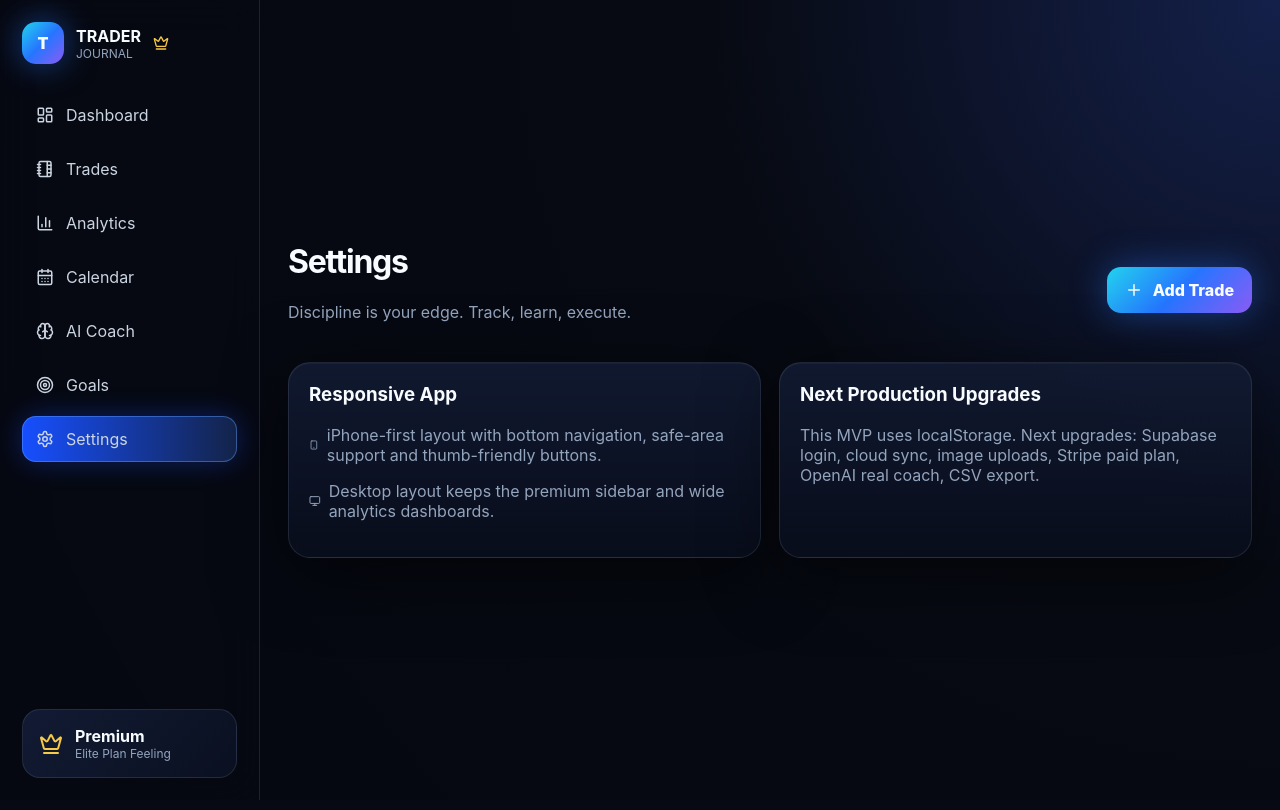
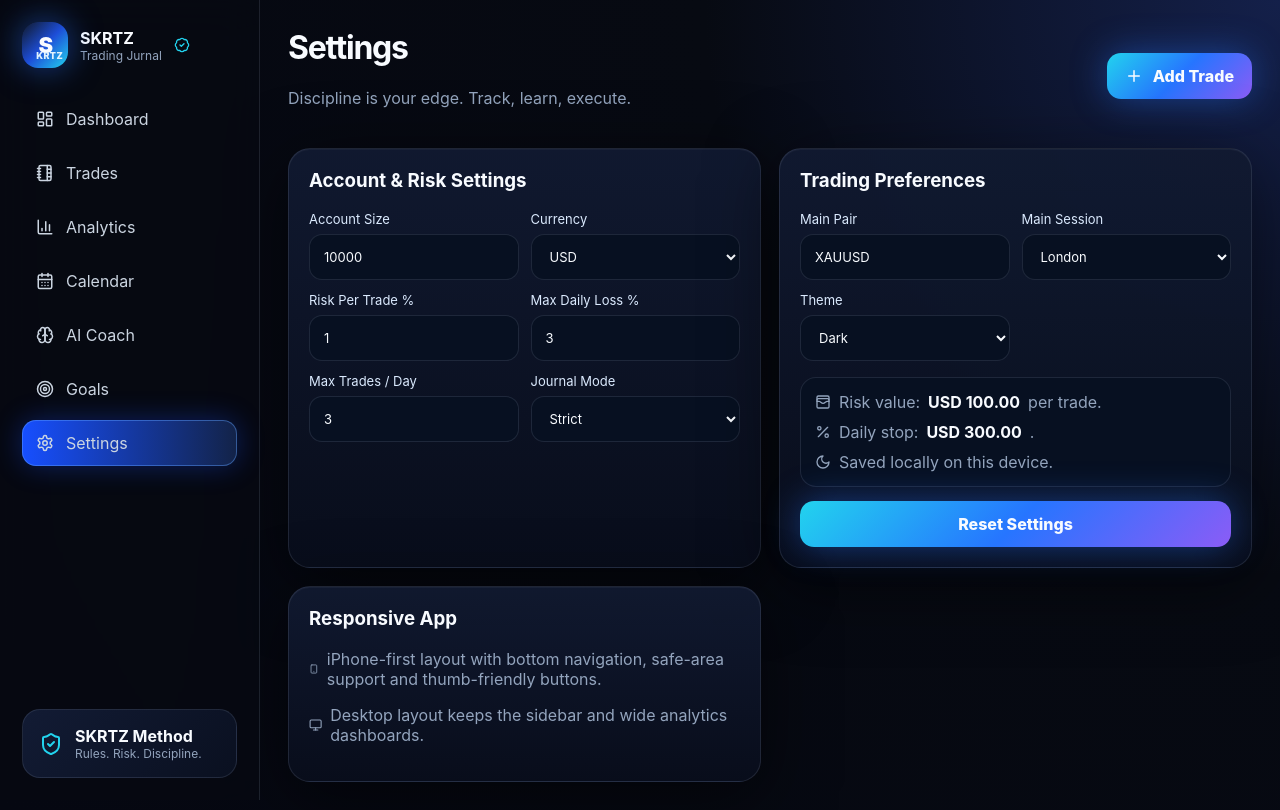
Before and after one commit to lucianpopa18/trade-journal-premium, a React (Vite) app: page / in a window 1280 px wide. Both pictures are taken after a click on the button "Settings". Built offline with nearby package versions, Linux system fonts and the light colour scheme.

Commit message:
Update SKRTZ trading journal version

```diff
--- a/src/main.jsx
+++ b/src/main.jsx
@@ -1,7 +1,7 @@
 import React, { useMemo, useState, useEffect } from 'react';
 import { createRoot } from 'react-dom/client';
 import { BarChart, Bar, LineChart, Line, XAxis, YAxis, Tooltip, ResponsiveContainer, PieChart, Pie, Cell, AreaChart, Area } from 'recharts';
-import { Plus, Crown, LayoutDashboard, BarChart3, CalendarDays, Brain, Target, Settings, NotebookTabs, Flame, ShieldCheck, Sparkles, Trash2, Menu, X, Smartphone, Monitor } from 'lucide-react';
+import { Plus, LayoutDashboard, BarChart3, CalendarDays, Brain, Target, Settings, NotebookTabs, Flame, ShieldCheck, Sparkles, Trash2, Menu, X, Smartphone, Monitor, BadgeCheck, WalletCards, Percent, Moon } from 'lucide-react';
 import { format, parseISO, startOfMonth, endOfMonth, eachDayOfInterval, getDay } from 'date-fns';
 import './styles.css';
 
@@ -24,10 +24,10 @@ function pct(n) { return `${n.toFixed(1)}%`; }
 
 function App() {
   const [active, setActive] = useState('Dashboard');
-  const [trades, setTrades] = useState(() => JSON.parse(localStorage.getItem('premiumTrades') || 'null') || starterTrades);
+  const [trades, setTrades] = useState(() => JSON.parse(localStorage.getItem('skrtzTrades') || 'null') || starterTrades);
   const [form, setForm] = useState({ date: format(new Date(), 'yyyy-MM-dd'), symbol: 'XAUUSD', direction: 'Long', session: 'London', entry: '', sl: '', tp: '', risk: 1, lot: '', emotion: 'Calm', setup: 'Breaker + FVG', confidence: 8, notes: '' });
 
-  useEffect(() => localStorage.setItem('premiumTrades', JSON.stringify(trades)), [trades]);
+  useEffect(() => localStorage.setItem('skrtzTrades', JSON.stringify(trades)), [trades]);
 
   const stats = useMemo(() => {
     const total = trades.reduce((a, t) => a + Number(t.pnl || 0), 0);
@@ -65,9 +65,9 @@ function App() {
     <div className={`scrim ${menuOpen ? 'show' : ''}`} onClick={() => setMenuOpen(false)} />
     <aside className={`sidebar ${menuOpen ? 'open' : ''}`}>
       <button className="closeMenu" onClick={() => setMenuOpen(false)} aria-label="Close menu"><X size={20}/></button>
-      <div className="brand"><div className="logo">T</div><div><b>TRADER</b><span>JOURNAL</span></div><Crown size={16}/></div>
+      <div className="brand"><div className="logo">S</div><div><b>SKRTZ</b><span>Trading Jurnal</span></div><BadgeCheck size={16}/></div>
       <nav>{nav.map(([name, Icon]) => <button key={name} className={active===name?'active':''} onClick={()=>go(name)}><Icon size={18}/>{name}</button>)}</nav>
-      <div className="plan"><Crown/> <div><b>Premium</b><span>Elite Plan Feeling</span></div></div>
+      <div className="plan"><ShieldCheck/> <div><b>SKRTZ Method</b><span>Rules. Risk. Discipline.</span></div></div>
     </aside>
     <main>
       <header>
@@ -95,7 +95,7 @@ function Dashboard({ stats, equity, grouped }) {
     <section className="statsScroller"><div className="grid stats">
       <Stat label="Total PnL" value={money(stats.total)} sub="portfolio performance" icon="↗" />
       <Stat label="Win Rate" value={pct(stats.winRate)} sub={`${stats.wins}W / ${stats.losses}L`} icon="✓" />
-      <Stat label="Profit Factor" value={stats.profitFactor.toFixed(2)} sub="premium metric" icon="◆" />
+      <Stat label="Profit Factor" value={stats.profitFactor.toFixed(2)} sub="expectancy metric" icon="◆" />
       <Stat label="RR Mediu" value={stats.avgRR.toFixed(2)} sub="risk/reward" icon="⚡" />
       <Stat label="Trades" value={stats.count} sub="logged trades" icon="＋" />
     </div></section>
@@ -141,6 +141,39 @@ function Coach({ trades, stats }) {
   return <section className="grid coach"><div className="card ai"><Sparkles/><h2>AI Trading Coach</h2><p>Your edge: {stats.winRate > 60 ? 'good execution and positive expectancy.' : 'needs more selectivity.'}</p></div><div className="card"><h3>Today’s Insight</h3><p>{bad.length ? `You had ${bad.length} emotionally risky trades. Reduce FOMO/greed entries and trade only confirmed setups.` : 'Great emotional control. Keep following your checklist.'}</p></div><div className="card"><h3>Things to Improve</h3><ul><li>Avoid trading after 2 losses.</li><li>Do not move SL too early.</li><li>Focus on London/NY high quality setups.</li></ul></div></section>
 }
 function Goals({ stats }) { return <div className="card goals"><h3>Prop Firm Ready</h3><div className="progress"><span style={{width:`${Math.min(stats.discipline,100)}%`}}/></div><p>Discipline: {stats.discipline}/100 · Target: minimum 80.</p></div> }
-function SettingsPage() { return <section className="grid settingsGrid"><div className="card"><h3>Responsive App</h3><p><Smartphone size={16}/> iPhone-first layout with bottom navigation, safe-area support and thumb-friendly buttons.</p><p><Monitor size={16}/> Desktop layout keeps the premium sidebar and wide analytics dashboards.</p></div><div className="card"><h3>Next Production Upgrades</h3><p>This MVP uses localStorage. Next upgrades: Supabase login, cloud sync, image uploads, Stripe paid plan, OpenAI real coach, CSV export.</p></div></section> }
+function SettingsPage() {
+  const defaults = { accountSize: 10000, currency: 'USD', riskPerTrade: 1, maxDailyLoss: 3, maxTradesDay: 3, mainPair: 'XAUUSD', mainSession: 'London', journalMode: 'Strict', theme: 'Dark' };
+  const [settings, setSettings] = useState(() => JSON.parse(localStorage.getItem('skrtzSettings') || 'null') || defaults);
+  useEffect(() => localStorage.setItem('skrtzSettings', JSON.stringify(settings)), [settings]);
+  const update = (key, value) => setSettings(prev => ({ ...prev, [key]: value }));
+  const reset = () => setSettings(defaults);
+
+  return <section className="grid settingsGrid">
+    <div className="card form"><h3>Account & Risk Settings</h3>
+      <div className="formgrid">
+        <label>Account Size<input type="number" value={settings.accountSize} onChange={e=>update('accountSize', e.target.value)}/></label>
+        <label>Currency<select value={settings.currency} onChange={e=>update('currency', e.target.value)}><option>USD</option><option>EUR</option><option>GBP</option><option>RON</option></select></label>
+        <label>Risk Per Trade %<input type="number" step="0.1" value={settings.riskPerTrade} onChange={e=>update('riskPerTrade', e.target.value)}/></label>
+        <label>Max Daily Loss %<input type="number" step="0.1" value={settings.maxDailyLoss} onChange={e=>update('maxDailyLoss', e.target.value)}/></label>
+        <label>Max Trades / Day<input type="number" value={settings.maxTradesDay} onChange={e=>update('maxTradesDay', e.target.value)}/></label>
+        <label>Journal Mode<select value={settings.journalMode} onChange={e=>update('journalMode', e.target.value)}><option>Strict</option><option>Balanced</option><option>Review Only</option></select></label>
+      </div>
+    </div>
+    <div className="card form"><h3>Trading Preferences</h3>
+      <div className="formgrid">
+        <label>Main Pair<input value={settings.mainPair} onChange={e=>update('mainPair', e.target.value.toUpperCase())}/></label>
+        <label>Main Session<select value={settings.mainSession} onChange={e=>update('mainSession', e.target.value)}><option>London</option><option>NY</option><option>Asia</option></select></label>
+        <label>Theme<select value={settings.theme} onChange={e=>update('theme', e.target.value)}><option>Dark</option><option>Midnight</option><option>Clean</option></select></label>
+      </div>
+      <div className="settingsPreview">
+        <p><WalletCards size={16}/> Risk value: <b>{settings.currency} {((Number(settings.accountSize || 0) * Number(settings.riskPerTrade || 0)) / 100).toFixed(2)}</b> per trade.</p>
+        <p><Percent size={16}/> Daily stop: <b>{settings.currency} {((Number(settings.accountSize || 0) * Number(settings.maxDailyLoss || 0)) / 100).toFixed(2)}</b>.</p>
+        <p><Moon size={16}/> Saved locally on this device.</p>
+      </div>
+      <button className="primary full" type="button" onClick={reset}>Reset Settings</button>
+    </div>
+    <div className="card"><h3>Responsive App</h3><p><Smartphone size={16}/> iPhone-first layout with bottom navigation, safe-area support and thumb-friendly buttons.</p><p><Monitor size={16}/> Desktop layout keeps the sidebar and wide analytics dashboards.</p></div>
+  </section>
+}
 
 createRoot(document.getElementById('root')).render(<App />);
```
Also changed, not shown: src/styles.css, 1 other file (tests, documents, lock files or other folders).
